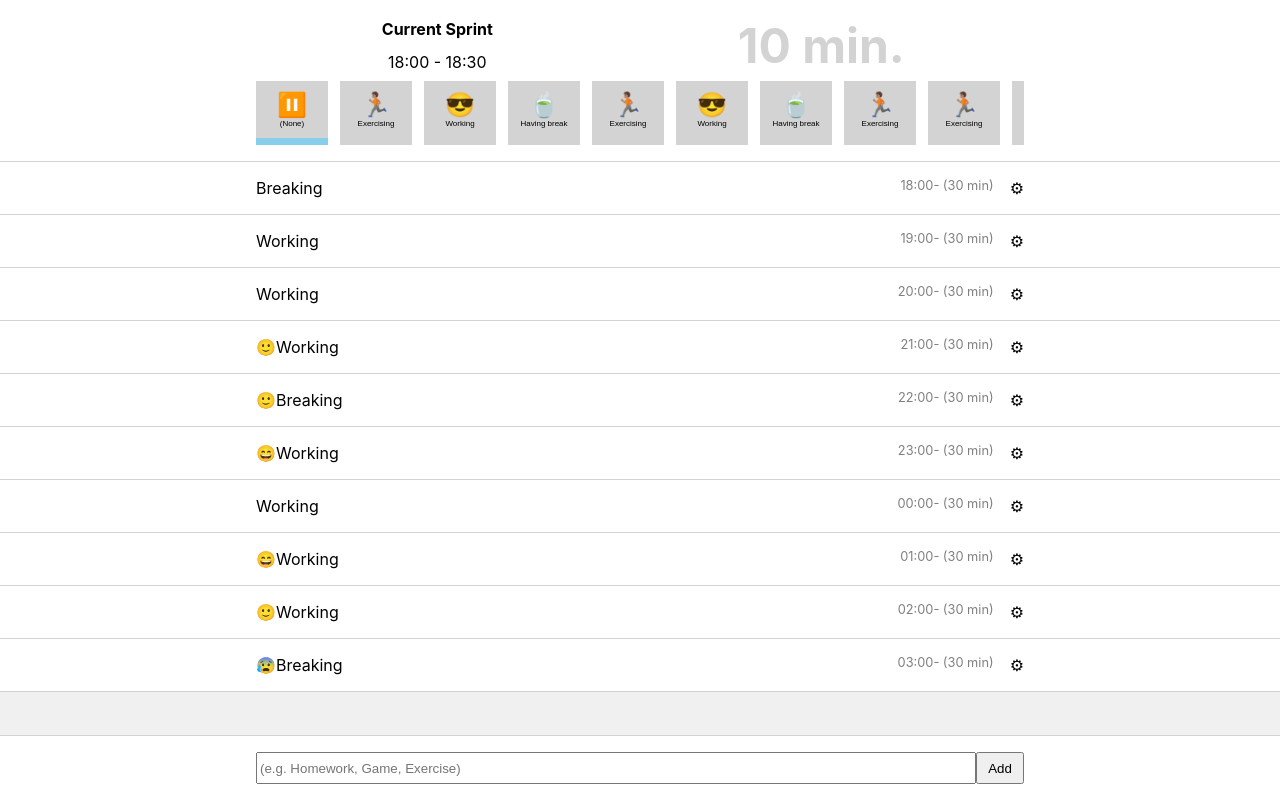
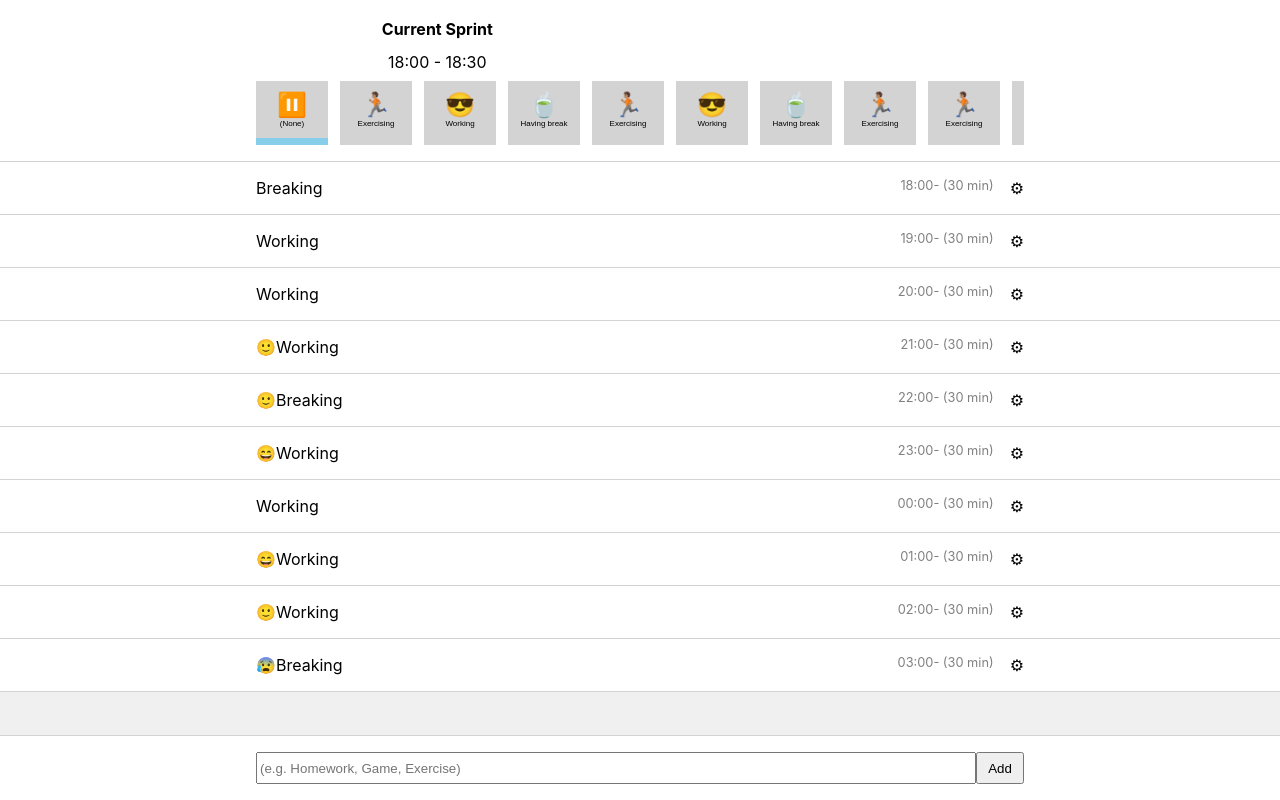
Before and after one commit to ginpei/pomolife, a React (Create React App) app: page / in a window 1280 px wide. Built offline with nearby package versions, Linux system fonts and the light colour scheme.

Commit message:
update to hide remaining time while no tasks

```diff
--- a/src/complexes/TimerConsole.scss
+++ b/src/complexes/TimerConsole.scss
@@ -24,7 +24,11 @@ h1.TimerConsole-heading {
   grid-area: remaining;
 
   &[data-active="false"] {
-    color: lightgray;
+    visibility: hidden;
+
+    .TimerConsole-RunningIndicator {
+      visibility: hidden; // overwrite
+    }
   }
 
   @media screen and (max-width: 480px) {
```
